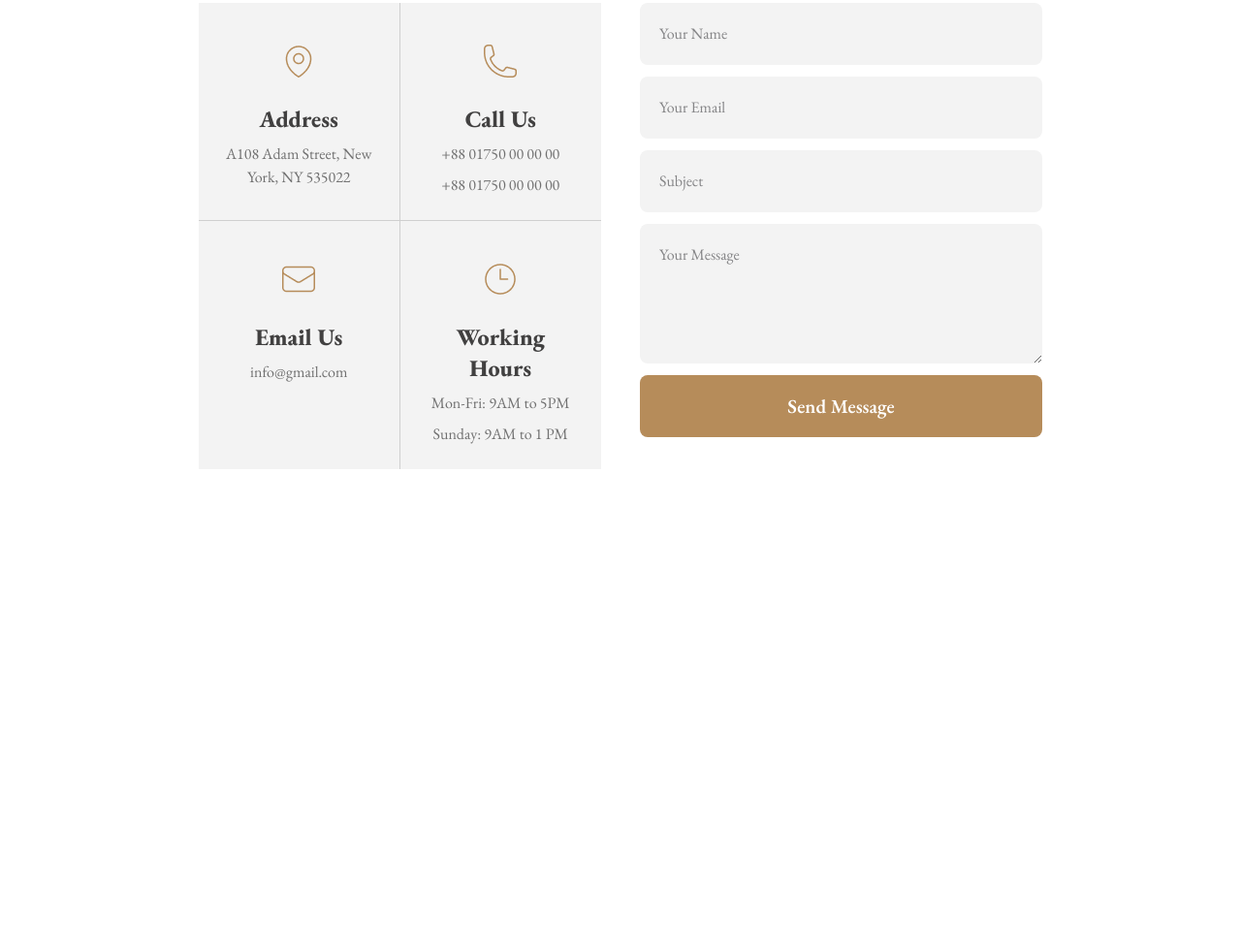
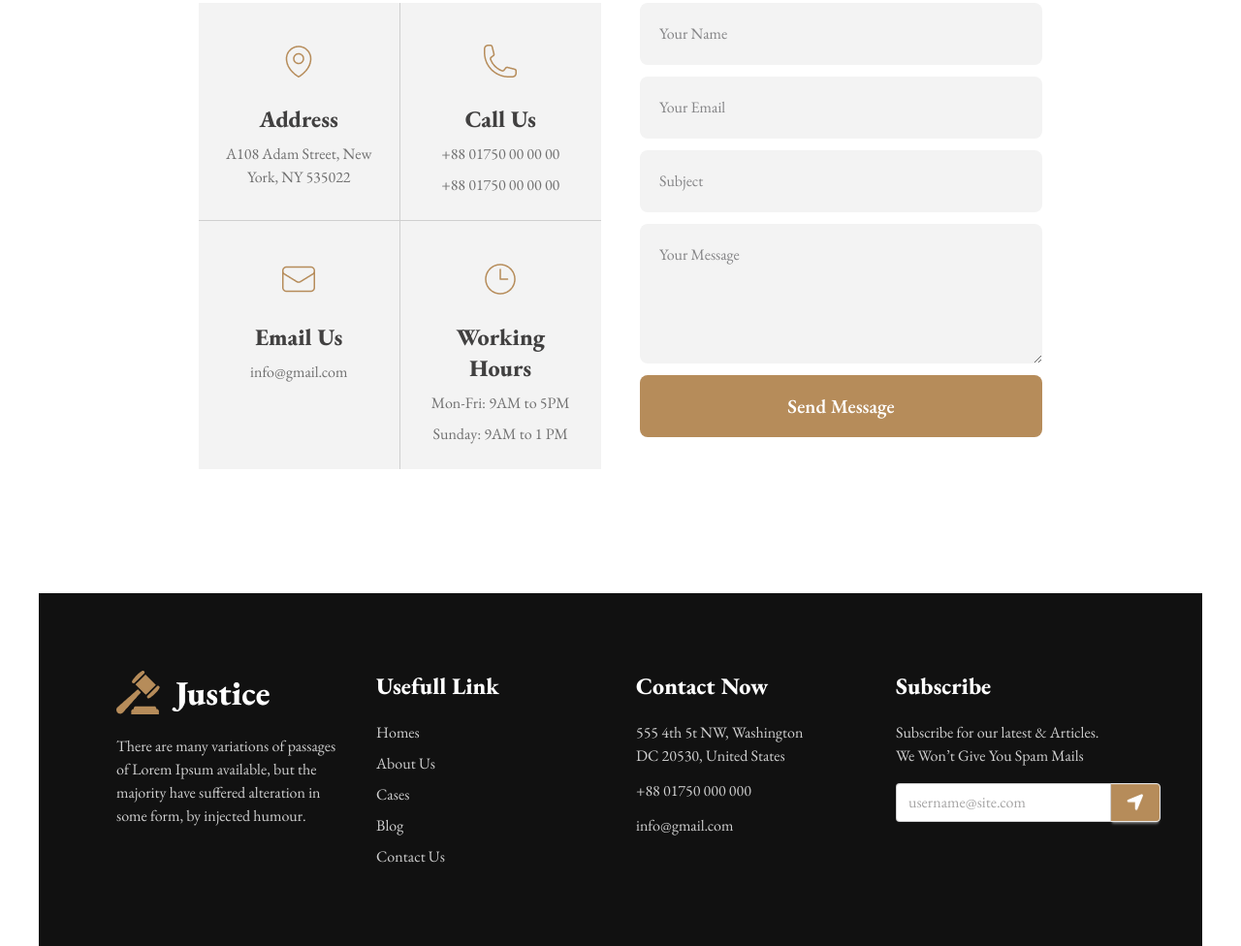
Before and after one commit to TutonGhosh/legal-solution-html-tailwindcss-daisyui, a plain HTML site: page index.html in a window 1280 px wide. Shown: the part 3499-4475 px from the top of the page at 97% size. Before the commit the page ends 3983 px from the top, so only its background shows below. Drawn offline with nearby package versions, Linux system fonts and the light colour scheme.

Commit message:
issue fixed

```diff
--- a/index.html
+++ b/index.html
@@ -450,7 +450,7 @@
 
     </main>
 
-    <footer class="hidden">
+    <footer>
 
         <!-- Footer Start -->
         <section class="mt-16 lg:mt-32">
```
